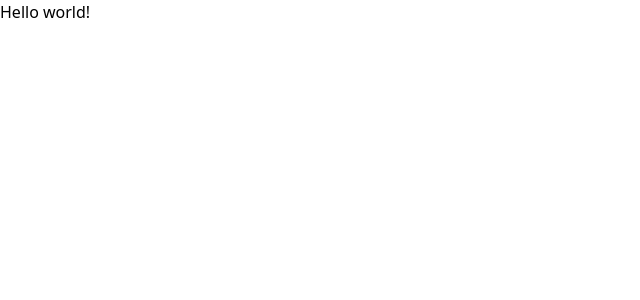
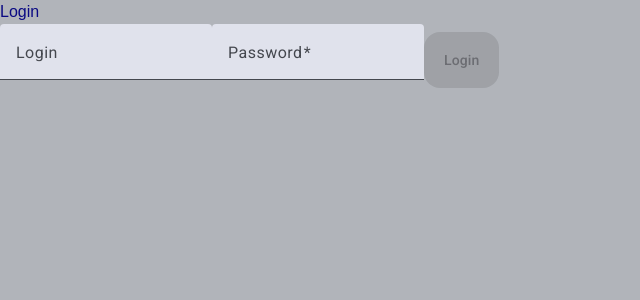
Before and after one commit to TNajnar/funeral, an Angular app: page / in a window 1280 px wide. Shown: the top 300 px of the page, without its empty margins (0-640 px from the left). Built offline with nearby package versions, Linux system fonts and the light colour scheme.

Commit message:
prepared FE for login

```diff
--- a/angular.json
+++ b/angular.json
@@ -27,6 +27,7 @@
               }
             ],
             "styles": [
+              "@angular/material/prebuilt-themes/azure-blue.css",
               "src/styles/styles.css"
             ],
             "scripts": []
@@ -85,6 +86,7 @@
               }
             ],
             "styles": [
+              "@angular/material/prebuilt-themes/azure-blue.css",
               "src/styles/styles.css"
             ],
             "scripts": []
--- a/package.json
+++ b/package.json
@@ -13,10 +13,12 @@
   "private": true,
   "dependencies": {
     "@angular/animations": "^18.2.0",
+    "@angular/cdk": "^18.2.9",
     "@angular/common": "^18.2.0",
     "@angular/compiler": "^18.2.0",
     "@angular/core": "^18.2.0",
     "@angular/forms": "^18.2.0",
+    "@angular/material": "^18.2.9",
     "@angular/platform-browser": "^18.2.0",
     "@angular/platform-browser-dynamic": "^18.2.0",
     "@angular/router": "^18.2.0",
--- a/src/app/app.component.html
+++ b/src/app/app.component.html
@@ -1,3 +1 @@
-<h1 class="text-3xl font-bold underline">
-  Hello world!
-</h1>
+<app-login />
--- a/src/app/app.component.ts
+++ b/src/app/app.component.ts
@@ -1,13 +1,14 @@
 import { Component } from '@angular/core';
 import { RouterOutlet } from '@angular/router';
+
+import { LoginComponent } from './pages/login/login.component';
 
 @Component({
   selector: 'app-root',
   standalone: true,
-  imports: [RouterOutlet],
+  imports: [RouterOutlet, LoginComponent],
   templateUrl: './app.component.html',
 })
 export class AppComponent {
-  title = 'funeral';
 
 }
--- a/src/app/app.config.ts
+++ b/src/app/app.config.ts
@@ -2,7 +2,8 @@ import { ApplicationConfig, provideZoneChangeDetection } from '@angular/core';
 import { provideRouter } from '@angular/router';
 
 import { routes } from './app.routes';
+import { provideAnimationsAsync } from '@angular/platform-browser/animations/async';
 
 export const appConfig: ApplicationConfig = {
-  providers: [provideZoneChangeDetection({ eventCoalescing: true }), provideRouter(routes)]
+  providers: [provideZoneChangeDetection({ eventCoalescing: true }), provideRouter(routes), provideAnimationsAsync()]
 };
--- /dev/null
+++ b/src/app/pages/login/login.component.html
@@ -0,0 +1,40 @@
+<h2 class="text-3xl font-bold pb-5 underline">Login</h2>
+
+<form class="flex flex-col gap-2 p-8 w-[40rem] bg-blue-50 rounded-xl shadow-xl" #form="ngForm" (ngSubmit)="onSubmit(form)">
+  <mat-form-field>
+    <mat-label for="email">{{ texts.title }}</mat-label>
+    <input
+      matInput
+      type="text"
+      name="email"
+      id="email"
+      ngModel
+      email
+      #email="ngModel"
+    />
+    @if (email.touched && email.dirty && email.invalid) {
+      <mat-error>{{ texts.emailError }}</mat-error>
+    }
+  </mat-form-field>
+
+  <mat-form-field>
+    <mat-label for="password">{{ texts.password }}</mat-label>
+    <input
+      matInput
+      type="password"
+      name="password"
+      id="password"
+      ngModel
+      required
+      minlength="6"
+      #password="ngModel"
+    />
+    @if (password.touched && password.dirty && password.invalid) {
+      <mat-error>{{ texts.passwordError }}</mat-error>
+    }
+  </mat-form-field>
+
+  <button mat-fab extended disabled="{{ form.invalid }}">
+    {{ texts.login }}
+  </button>
+</form>
--- /dev/null
+++ b/src/app/pages/login/login.component.ts
@@ -0,0 +1,32 @@
+import { Component } from '@angular/core';
+import { FormsModule, NgForm } from '@angular/forms';
+import { MatFormFieldModule } from '@angular/material/form-field';
+import { MatInputModule } from '@angular/material/input';
+import { MatButtonModule } from '@angular/material/button';
+
+import { loginTexts } from '@lib/staticTexts';
+
+// ng.getComponent($0)
+
+@Component({
+  selector: 'app-login',
+  standalone: true,
+  imports: [FormsModule, MatFormFieldModule, MatInputModule, MatButtonModule],
+  templateUrl: './login.component.html',
+  host: {
+    class: 'flex flex-col justify-center items-center h-dvh',
+  },
+})
+export class LoginComponent {
+  texts = loginTexts;
+
+  onSubmit(formData: NgForm): void {
+    if (formData.form.invalid) {
+      return;
+    }
+
+    // TODO implement logic for sending data for being authenticated
+
+    formData.reset();
+  }
+}
--- a/src/index.html
+++ b/src/index.html
@@ -6,8 +6,10 @@
   <base href="/">
   <meta name="viewport" content="width=device-width, initial-scale=1">
   <link rel="icon" type="image/x-icon" href="favicon.ico">
+  <link href="https://fonts.googleapis.com/css2?family=Roboto:wght@300;400;500&display=swap" rel="stylesheet">
+  <link href="https://fonts.googleapis.com/icon?family=Material+Icons" rel="stylesheet">
 </head>
-<body>
+<body class="page-layout">
   <app-root></app-root>
 </body>
 </html>
--- /dev/null
+++ b/src/lib/staticTexts.ts
@@ -0,0 +1,8 @@
+export const loginTexts = {
+  title: 'Login',
+  email: 'Email',
+  password: 'Password',
+  login: 'Login',
+  emailError: 'Please enter a valid email address.',
+  passwordError: 'Password has to be at least 6 characters long.',
+};
--- a/src/styles/styles.css
+++ b/src/styles/styles.css
@@ -3,3 +3,41 @@
 @tailwind utilities;
 
 /* You can add global styles to this file, and also import other style files */
+
+@layer base {
+  html,
+  body {
+    padding: 0;
+    margin: 0;
+    min-width: 320px;
+    background-color: #b1b4ba; /* Light Steel Blue */
+    font-size: 16px;
+    font-size: 100%;
+    color: #0a0983;  /* Light Cyan */
+    -webkit-font-smoothing: antialiased;
+    -webkit-tap-highlight-color: transparent;
+    scroll-behavior: smooth;
+  }
+
+  html, body, .mat-typography {
+    font-size: 16px; /* Adjust this size as needed */
+    font-family: Arial, sans-serif;
+  }
+}
+
+@layer utilities {
+  .page-layout {
+    display: flex;
+    flex-direction: column;
+    width: 100%;
+    padding-left: 16px;
+    padding-right: 16px;
+    margin-left: auto;
+    margin-right: auto;
+
+    /* TODO, maybe responsive */
+    /* @media (min-width: 1224px) {
+      max-width: 1224px;
+    } */
+  }
+}
```
Also changed, not shown: tsconfig.json (+8 -1 lines), 1 other file (tests, documents, lock files or other folders).
